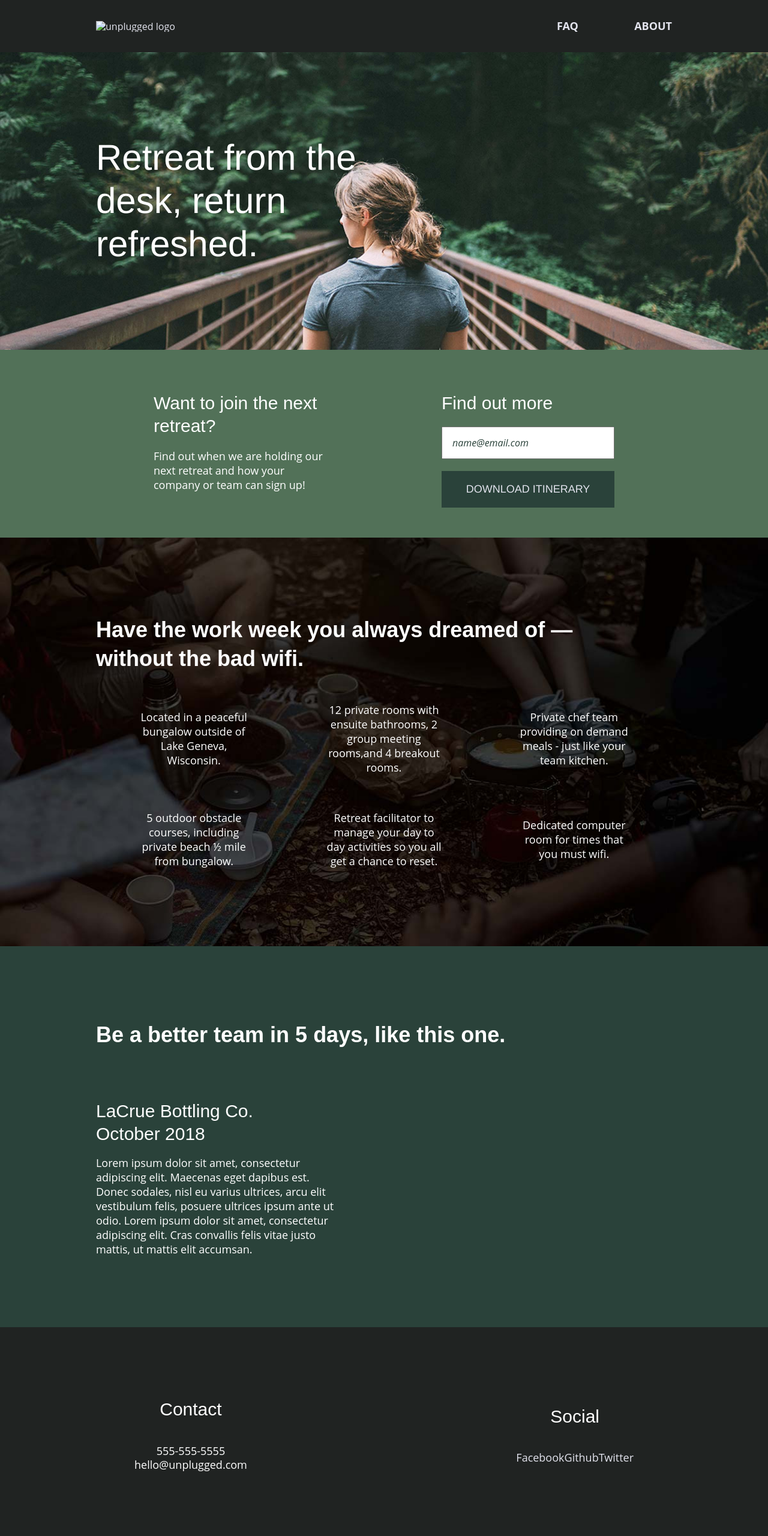
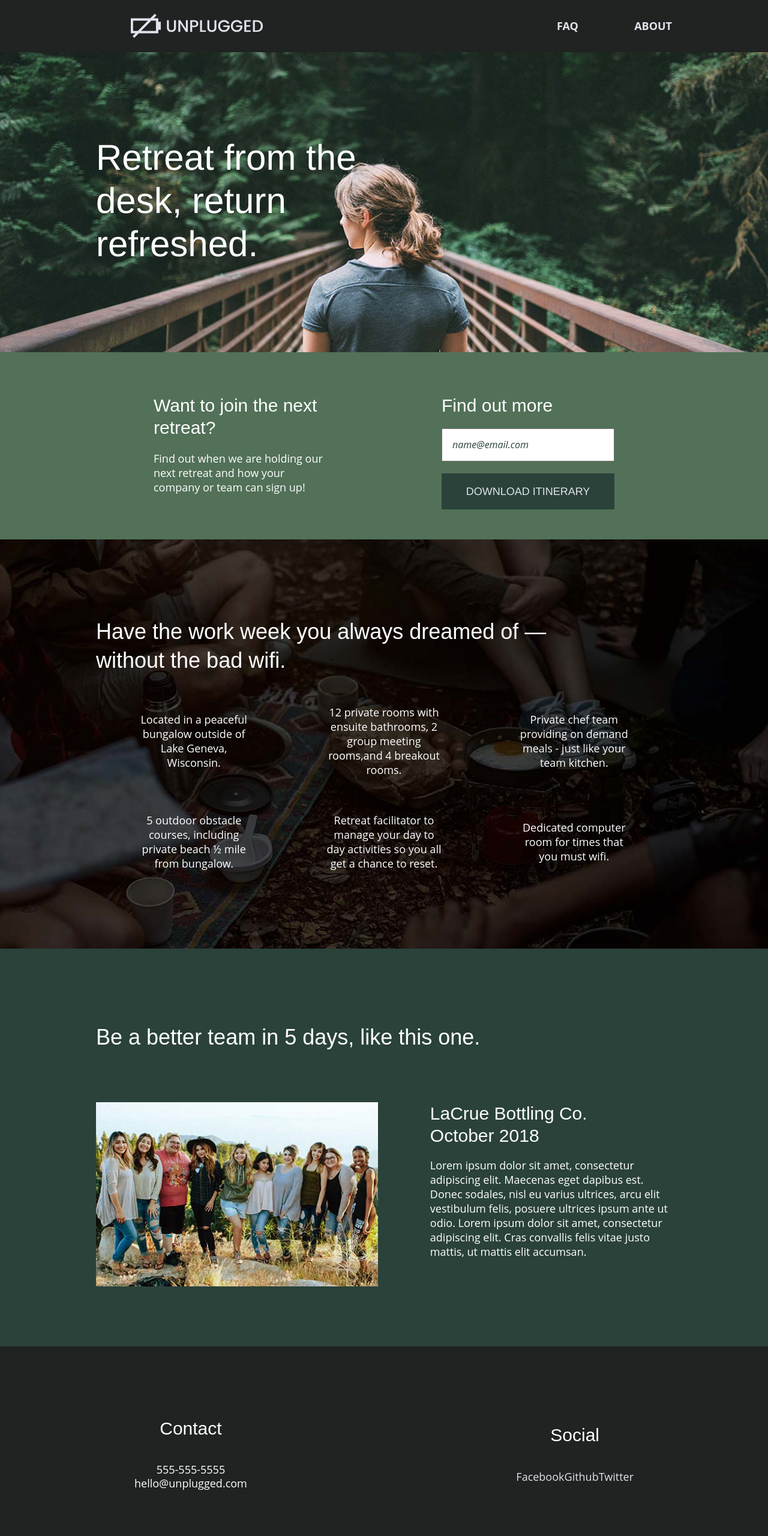
Before and after one commit to Tomomi-K1/unplugged, a website built with Parcel: page index.html in a window 1280 px wide. Shown: the top 2560 px of the page at 60% size. Built offline with nearby package versions, Linux system fonts and the light colour scheme.

Commit message:
updated mistakes

```diff
--- a/css/main.css
+++ b/css/main.css
@@ -111,6 +111,7 @@ a {
 
 h2 {
   font-family: 'Poppins', sans-serif;
+  font-weight: 500;
   font-size: 1.875em;
 }
 
@@ -208,7 +209,7 @@ header nav ul li{
 
 footer {
   text-align: center;
-  flex-direction: column;
+  flex-direction: column; /*<---why this doesn't affect desktop ?*/
 }
 
 footer p{
@@ -253,6 +254,7 @@ footer .copyright {
   flex-flow: row wrap; /*<=do we need this/*/
   background: url('../img/hero-image.jpg') center no-repeat;
   background-size: cover;
+  min-height: 500px; /*<--why minimum height? instead of just height?*/
 
 }
 
@@ -639,7 +641,7 @@ h3 {
     width: 85%;
   }
 
-
+  .reviews article figure,
   .reviews article div{
     width: 49%;
   }
@@ -669,7 +671,7 @@ h3 {
     width: 80%;
   }
 
-  address.contact-content {
+  .contact-content {
     display: flex;
     justify-content: space-between;
     align-items: flex-start;
--- a/index.html
+++ b/index.html
@@ -25,9 +25,12 @@
 <body>
   <header>
     <div class="content-wrapper">
-      <a href="#">
-        <img src="" alt="unplugged logo">
-      </a>
+
+      <figure>
+        <a href="#">
+          <img src="img/header-logo.png" alt="unplugged logo">
+        </a>
+      </figure>
 
       <div class="header-divider"></div>
 
@@ -105,6 +108,9 @@
       <div class="content-wrapper">
         <h2>Be a better team in 5 days, like this one.</h2>
         <article>
+          <figure>
+            <img src="img/reviews.jpg" alt="group pictures" />
+          </figure>
           <div>
             <h3>LaCrue Bottling Co. October 2018</h3>
             <p>Lorem ipsum dolor sit amet, consectetur adipiscing elit. Maecenas eget dapibus est. Donec sodales, nisl eu varius ultrices, arcu elit vestibulum felis, posuere ultrices ipsum ante ut odio. Lorem ipsum dolor sit amet, consectetur adipiscing elit. Cras convallis felis vitae justo mattis, ut mattis elit accumsan.</p>
```
